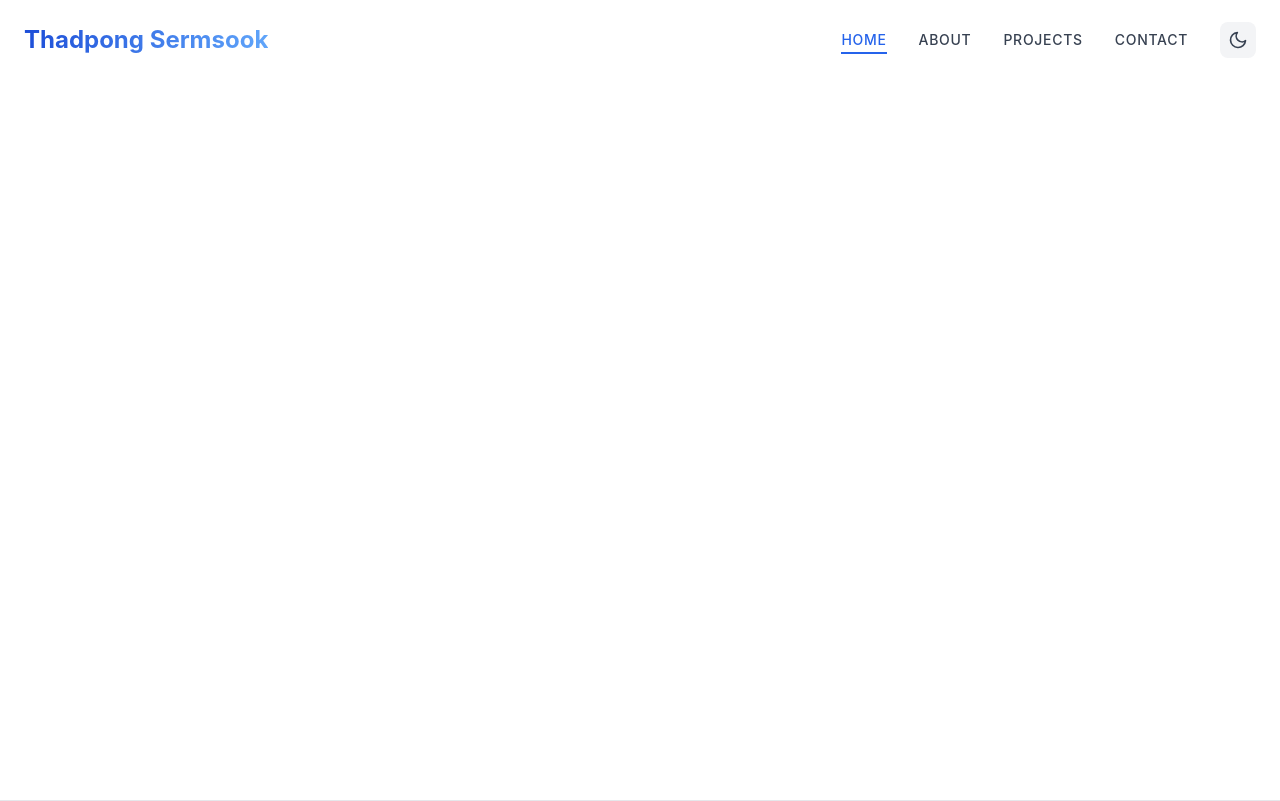
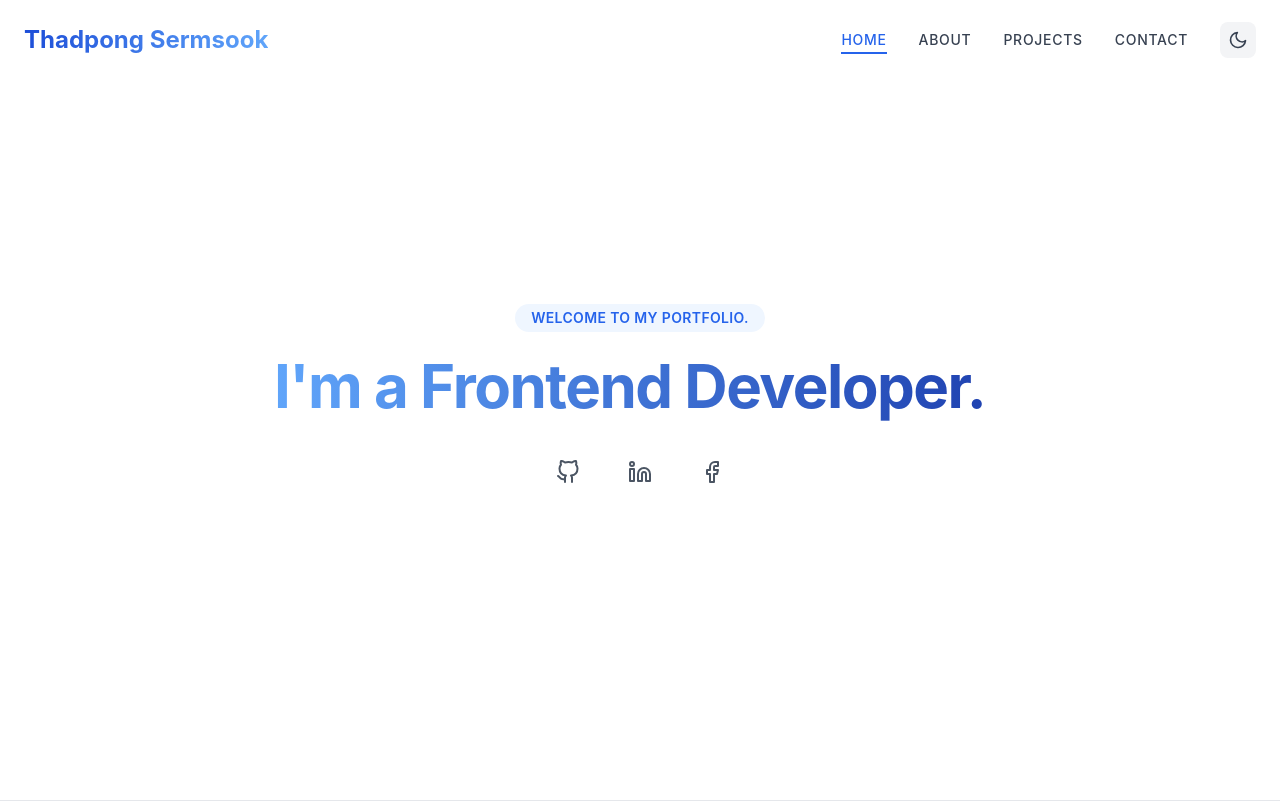
Before and after one commit to tahhh2234/Portfolio, a React (Vite) app: page / in a window 1280 px wide. Built offline with nearby package versions, Linux system fonts and the light colour scheme.

Commit message:
Add home page

```diff
--- a/src/components/Home.jsx
+++ b/src/components/Home.jsx
@@ -1,6 +1,89 @@
+import { motion } from "framer-motion";
+import { FiFacebook, FiGithub, FiLinkedin } from "react-icons/fi";
+import { TypeAnimation } from "react-type-animation";
+
 const Home = () => {
   return (
-    <div className="min-h-screen relative overflow-hidden flex items-center justify-center" id="home">
+    <div
+      className="min-h-screen relative overflow-hidden flex items-center justify-center"
+      id="home"
+    >
+      <div className="max-w-7xl mx-auto px-6 py-20 relative z-10">
+        <div className="text-center">
+          {/* top */}
+          <motion.div
+            initial={{ opacity: 0, y: 20 }}
+            animate={{ opacity: 1, y: 0 }}
+            transition={{ duration: 0.5 }}
+          >
+            <h2 className="inline-block text-sm font-semibold text-blue-600 tracking-wide uppercase bg-blue-50 px-4 py-1 rounded-full cursor-default">
+              Welcome to my portfolio.
+            </h2>
+          </motion.div>
+
+          {/* middle */}
+          <motion.div
+            initial={{ opacity: 0, y: 20 }}
+            animate={{ opacity: 1, y: 0 }}
+            transition={{ duration: 0.5, delay: 0.2 }}
+            className="mt-6"
+          >
+            <h1 className="text-4xl sm:text-5xl md:text-6xl font-bold tracking-tight">
+              <span className="block mt-2">
+                <TypeAnimation
+                  sequence={[
+                    "Hi, I'm Thadpong Sermsook.",
+                    1000,
+                    "I'm a Frontend Developer.",
+                    1000,
+                  ]}
+                  speed={50}
+                  repeat={Infinity}
+                  className="bg-gradient-to-r from-blue-400 to-blue-800 bg-clip-text text-transparent cursor-default"
+                />
+              </span>
+            </h1>
+          </motion.div>
+
+          {/* bottom */}
+          <motion.div
+            initial={{ opacity: 0, y: 20 }}
+            animate={{ opacity: 1, y: 0 }}
+            transition={{ duration: 0.5, delay: 0.4 }}
+            className="mt-8 flex justify-center items-center space-x-6"
+          >
+            {[
+              {
+                Icon: FiGithub,
+                href: "https://github.com/tahhh2234",
+                label: "Github",
+              },
+              {
+                Icon: FiLinkedin,
+                href: "https://www.linkedin.com/in/thadpong-sermsook-63a439293/",
+                label: "LinkedIn",
+              },
+              {
+                Icon: FiFacebook,
+                href: "https://www.facebook.com/cheetah.thadpong/",
+                label: "Facebook",
+              },
+            ].map(({ Icon, href, label }) => (
+              <motion.a
+                key={label}
+                href={href}
+                target="_blank"
+                rel="noopener noreferrer"
+                whileHover={{ scale: 1.1 }}
+                whileTap={{ scale: 0.95 }}
+                className="p-3 text-gray-600 hover:text-blue-600 dark:text-gray-400 hover:bg-blue-50 dark:hover:bg-gray-800 transition-colors rounded-full"
+              >
+                <Icon size={24} />
+              </motion.a>
+            ))}
+          </motion.div>
+        </div>
+      </div>
     </div>
   );
 };
```
